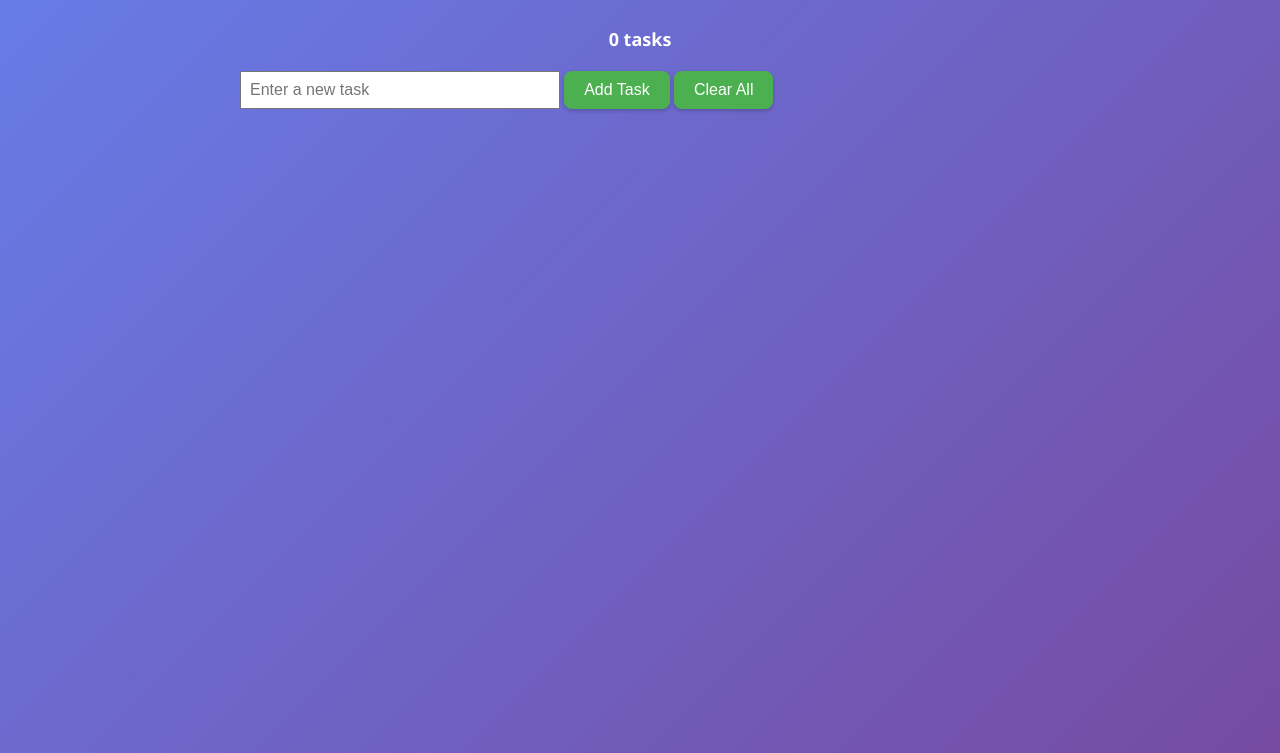
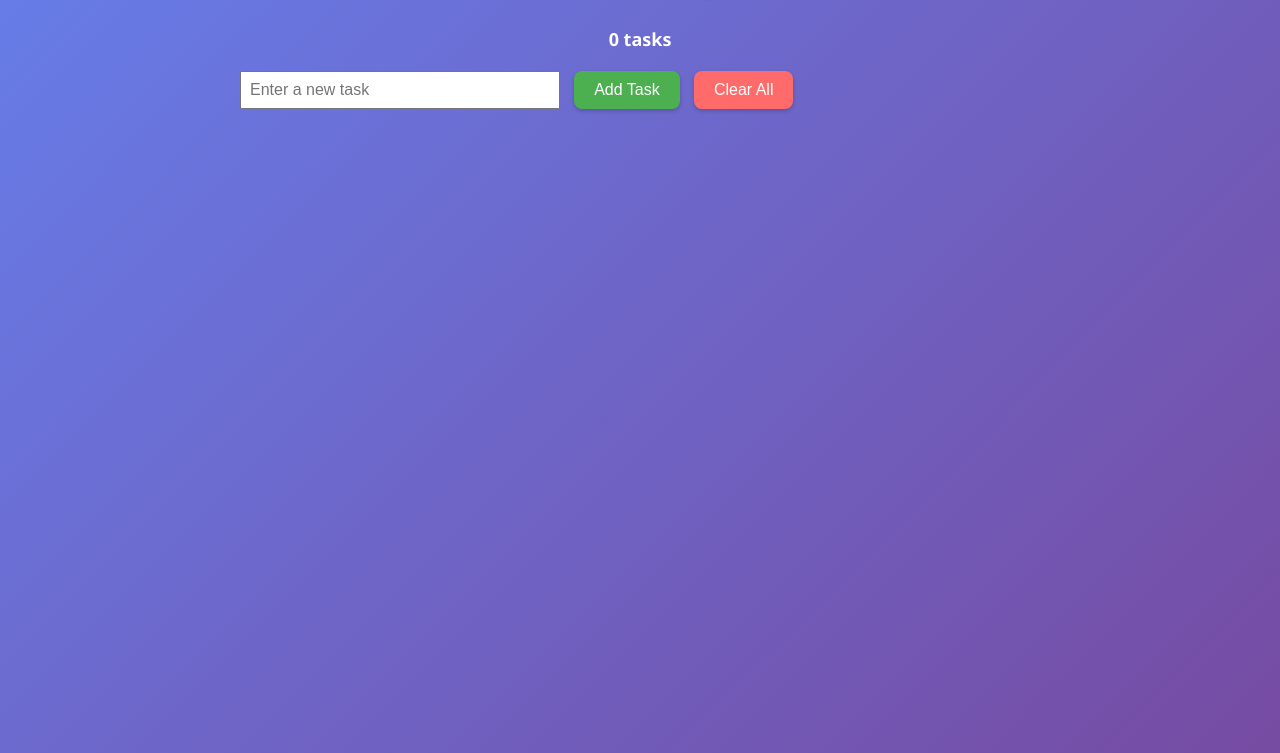
Before and after one commit to mshatsky1/probable-palm-tree, a plain HTML site: page index.html in a window 1280 px wide. Shown: the part 87-840 px from the top of the page. Drawn offline with Linux system fonts and the light colour scheme.

Commit message:
Add styling for clear button

```diff
--- a/style.css
+++ b/style.css
@@ -50,6 +50,18 @@ button:hover {
     box-shadow: 0 4px 8px rgba(0,0,0,0.3);
 }
 
+#addButton, #clearButton {
+    margin-left: 10px;
+}
+
+#clearButton {
+    background-color: #ff6b6b;
+}
+
+#clearButton:hover {
+    background-color: #ee5a5a;
+}
+
 #taskList {
     list-style-type: none;
     padding: 0;
```
